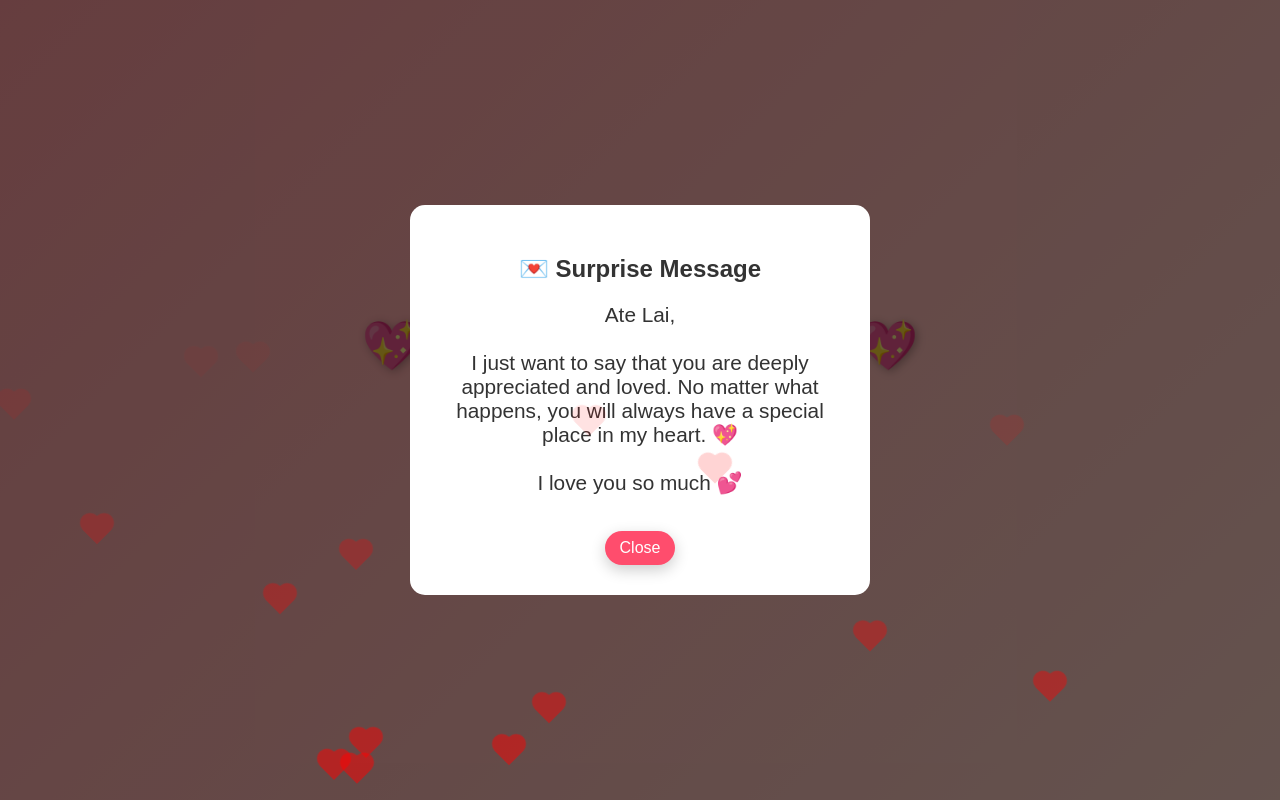
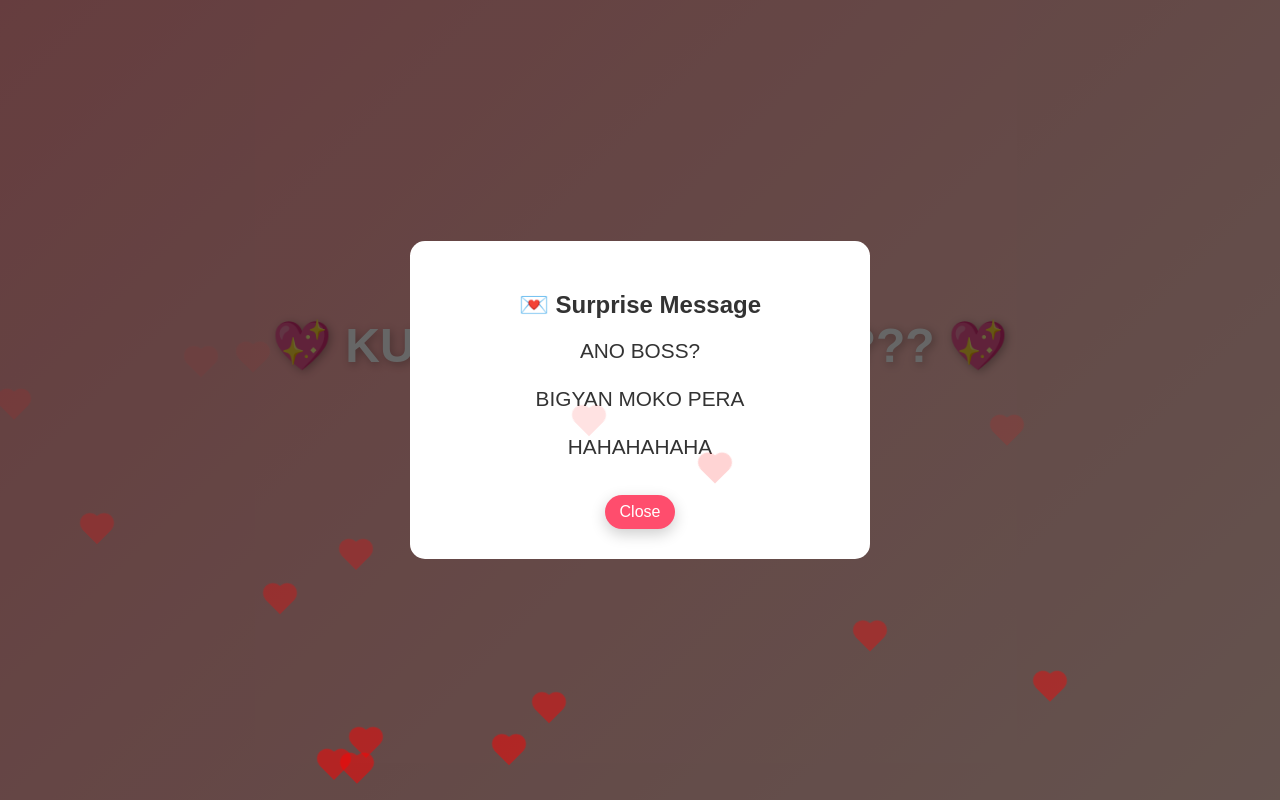
Before and after one commit to kayeagtaguemvelociraptor-beep/clickme, a plain HTML site: page index.html in a window 1280 px wide. Both pictures are taken after a click on the button "Click for Surprise 🎁". Shown: the top 800 px of the page. Drawn offline with Linux system fonts and the light colour scheme.

Commit message:
Update index.html

```diff
--- a/index.html
+++ b/index.html
@@ -115,8 +115,8 @@
 <body>
 
 <div>
-  <h1>💖 I Love You Ate Lai 💖</h1>
-  <p>You are my favorite person in the world ❤️</p>
+  <h1>💖 KUPAL KA BA BOSS???? 💖</h1>
+  <p>PAKYU HAHAHAHA ❤️</p>
   <button onclick="openSurprise()">Click for Surprise 🎁</button>
 </div>
 
@@ -125,11 +125,10 @@
   <div class="popup-content">
     <h2>💌 Surprise Message</h2>
     <p>
-      Ate Lai,<br><br>
-      I just want to say that you are deeply appreciated and loved.
-      No matter what happens, you will always have a special place in my heart. 💖
+      ANO BOSS?<br><br>
+      BIGYAN MOKO PERA
       <br><br>
-      I love you so much 💕
+      HAHAHAHAHA
     </p>
     <button class="close" onclick="closeSurprise()">Close</button>
   </div>
```
